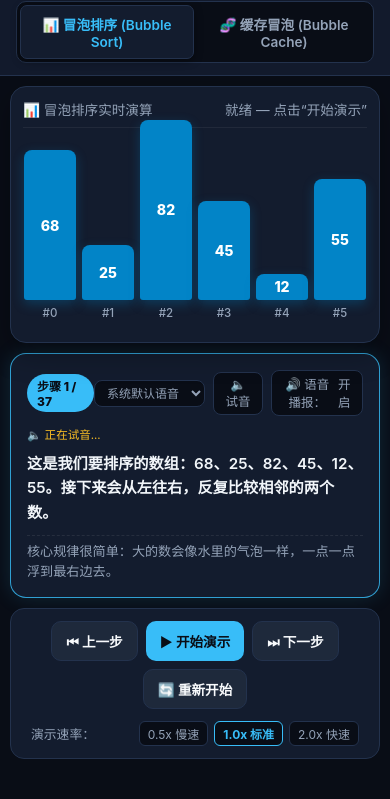
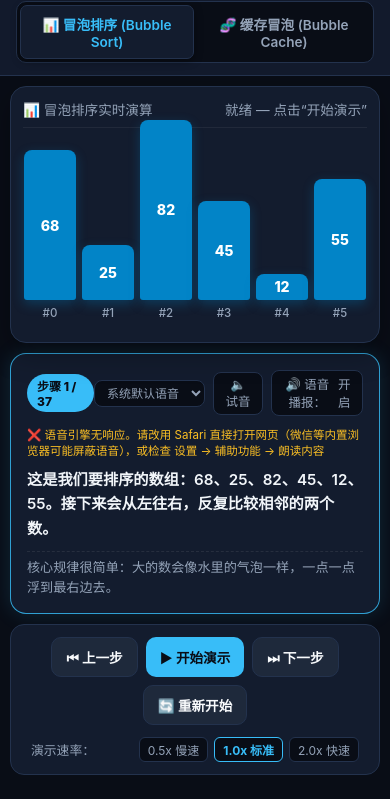
Before and after one commit to cauchy1988/bubble-animation, a plain HTML site: page index.html in a window 390 px wide. Both pictures are taken after a click on the button "🔈 试音". Shown: the part 45-844 px from the top of the page. Drawn offline with Linux system fonts and the light colour scheme.

Commit message:
Fix iOS silent speech: delay speak after cancel, guided test hints
- iOS Safari swallows utterances when speak() follows cancel() too
  quickly; add 80ms delay
- Test button now reports engine state: started / not responding,
  with guidance for the iPhone mute switch and in-app browsers

```diff
--- a/index.html
+++ b/index.html
@@ -912,10 +912,10 @@
         return;
       }
       showSpeechHint('🔈 正在试音...');
-      speakText('你好，我是语音解说。如果你能听到这句话，说明语音工作正常。');
+      speakText('你好，我是语音解说。如果你能听到这句话，说明语音工作正常。', true);
     }
 
-    function speakText(text) {
+    function speakText(text, verbose = false) {
       if (!voiceEnabled || !speechUnlocked || !('speechSynthesis' in window)) return;
       try {
         window.speechSynthesis.cancel(); // 停止上一句
@@ -923,11 +923,22 @@
 
         // 去除可能残留的表情符号
         const clean = text.replace(/[📊🧬👤📰💬🌐📦💡🎉🚀⚡🫧🎯✅]/g, '');
+
+        // iOS Safari 缺陷：cancel() 后必须稍候再 speak，否则整句会被静默吞掉
+        setTimeout(() => {
           const utterance = new SpeechSynthesisUtterance(clean);
           utterance.lang = 'zh-CN';
           if (currentVoice) utterance.voice = currentVoice;
           utterance.rate = 1.0;  // 自然语速
           utterance.pitch = 1.0;
+
+          let started = false;
+          utterance.onstart = () => {
+            started = true;
+            if (verbose) {
+              showSpeechHint('✅ 语音引擎已开始朗读。若仍听不到声音：1) 关闭 iPhone 左侧静音开关 2) 按音量键调大音量 3) 断开蓝牙耳机再试');
+            }
+          };
           utterance.onerror = (e) => {
             // cancel() 触发的 interrupted/canceled 属正常，忽略
             if (e.error === 'interrupted' || e.error === 'canceled') return;
@@ -935,10 +946,19 @@
             if (currentVoice) {
               currentVoice = null; // 音色异常时回退默认音色
               localStorage.removeItem('bubbleVoiceURI');
-            speakText(text);
+              speakText(text, verbose);
             }
           };
           window.speechSynthesis.speak(utterance);
+
+          if (verbose) {
+            setTimeout(() => {
+              if (!started) {
+                showSpeechHint('❌ 语音引擎无响应。请改用 Safari 直接打开网页（微信等内置浏览器可能屏蔽语音），或检查 设置 → 辅助功能 → 朗读内容');
+              }
+            }, 1500);
+          }
+        }, 80);
       } catch (err) {
         showSpeechHint('⚠️ 语音不可用：' + err.message);
       }
```
Lines whose indentation alone changed are shown as unchanged.
